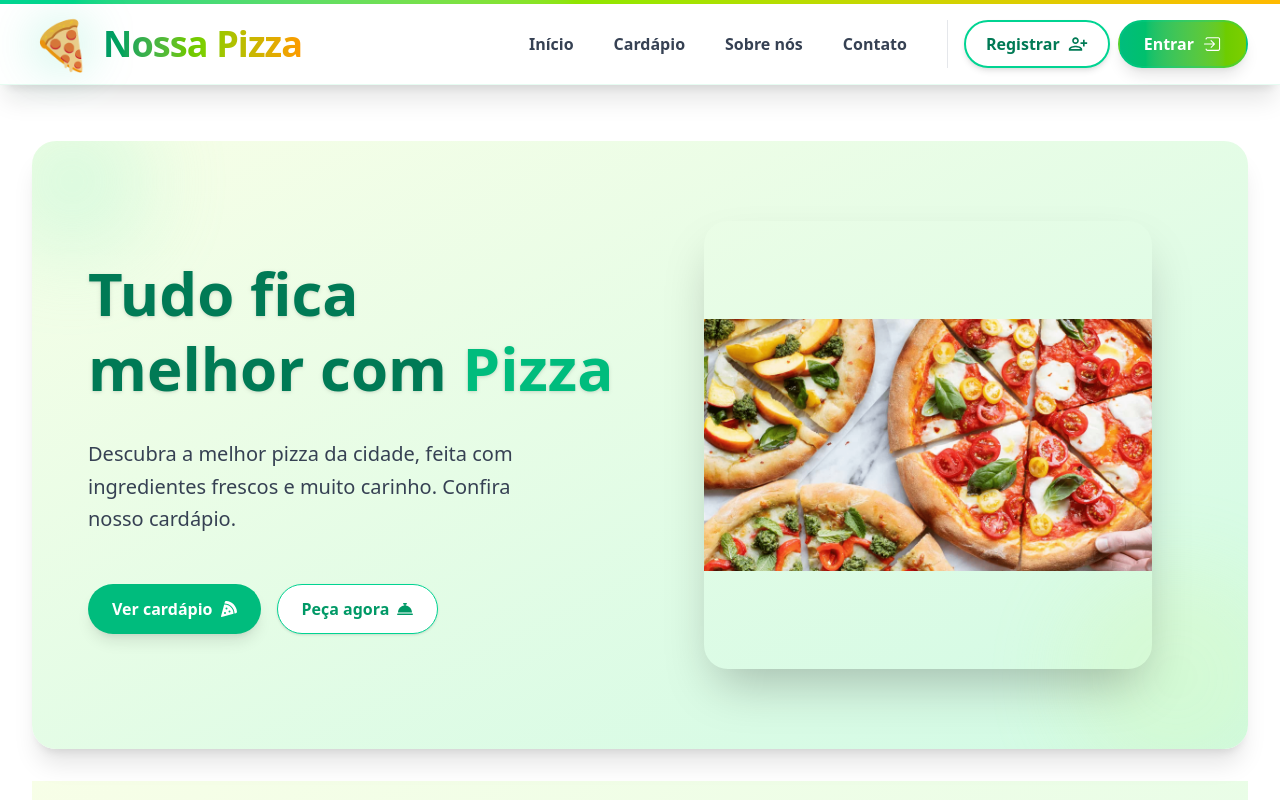
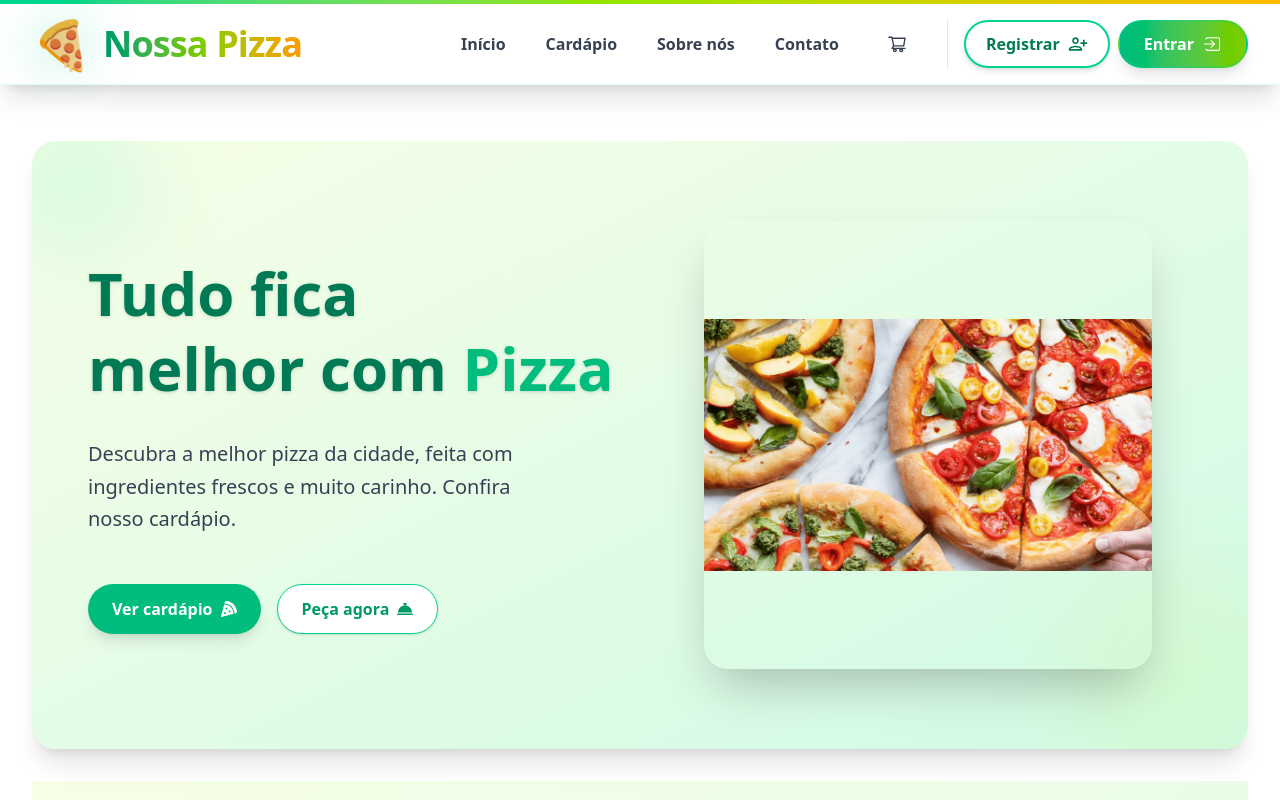
Before and after one commit to Ese-Fapo/resturant-templete, a Next.js app: page / in a window 1280 px wide. Shown: the top 800 px of the page. Built offline with nearby package versions, Linux system fonts and the light colour scheme; no server answers.

Commit message:
Add cart to navbar with item count badge and connect all navigation links

```diff
--- a/components/layout/Header.tsx
+++ b/components/layout/Header.tsx
@@ -3,11 +3,13 @@
 import React, { useState } from 'react'
 import { AuthStatus } from './AuthStatus';
 import { useSession } from 'next-auth/react';
+import { useCart } from '@/hooks/useCart';
 
 import Link from 'next/link'
 import { IoIosLogIn } from "react-icons/io";
 import { MdOutlinePersonAddAlt1 } from "react-icons/md";
 import { HiMenuAlt3, HiX } from "react-icons/hi";
+import { AiOutlineShoppingCart } from "react-icons/ai";
 
 
 
@@ -15,6 +17,7 @@ import { HiMenuAlt3, HiX } from "react-icons/hi";
 const Header = () => {
   const [menuOpen, setMenuOpen] = useState(false);
   const { data: session } = useSession();
+  const cart = useCart();
   return (
     <header className="sticky top-0 z-50 bg-white/80 backdrop-blur-2xl shadow-xl border-b border-emerald-100/50">
       {/* Decorative top gradient line */}
@@ -73,6 +76,22 @@ const Header = () => {
               className="relative px-4 py-2 text-gray-700 font-semibold rounded-xl hover:text-emerald-600 transition-all duration-200 group"
             >
               <span className="relative z-10">Contato</span>
+              <div className="absolute inset-0 bg-emerald-50 rounded-xl opacity-0 group-hover:opacity-100 transition-opacity duration-200"></div>
+            </Link>
+
+            {/* Cart Link */}
+            <Link
+              href="/cart"
+              className="relative px-4 py-2 ml-2 text-gray-700 font-semibold rounded-xl hover:text-emerald-600 transition-all duration-200 group"
+            >
+              <span className="relative z-10 flex items-center gap-2">
+                <AiOutlineShoppingCart className="text-xl" />
+                {cart.itemCount > 0 && (
+                  <span className="absolute -top-2 -right-1 bg-red-500 text-xs font-bold text-white rounded-full w-5 h-5 flex items-center justify-center">
+                    {cart.itemCount}
+                  </span>
+                )}
+              </span>
               <div className="absolute inset-0 bg-emerald-50 rounded-xl opacity-0 group-hover:opacity-100 transition-opacity duration-200"></div>
             </Link>
 
@@ -189,6 +208,21 @@ const Header = () => {
             Contato
           </Link>
 
+          {/* Mobile Cart Link */}
+          <Link
+            href="/cart"
+            className="flex items-center gap-3 px-4 py-3.5 text-gray-700 font-semibold rounded-xl hover:bg-emerald-50 hover:text-emerald-600 transition-all duration-200 relative"
+            onClick={() => setMenuOpen(false)}
+          >
+            <span className="text-xl">🛒</span>
+            <span>Carrinho</span>
+            {cart.itemCount > 0 && (
+              <span className="absolute right-4 bg-red-500 text-xs font-bold text-white rounded-full w-5 h-5 flex items-center justify-center">
+                {cart.itemCount}
+              </span>
+            )}
+          </Link>
+
           {/* Mobile Auth Section */}
           <div className="mt-6 pt-6 border-t border-gray-200 space-y-3">
             <div className="px-4">
```
